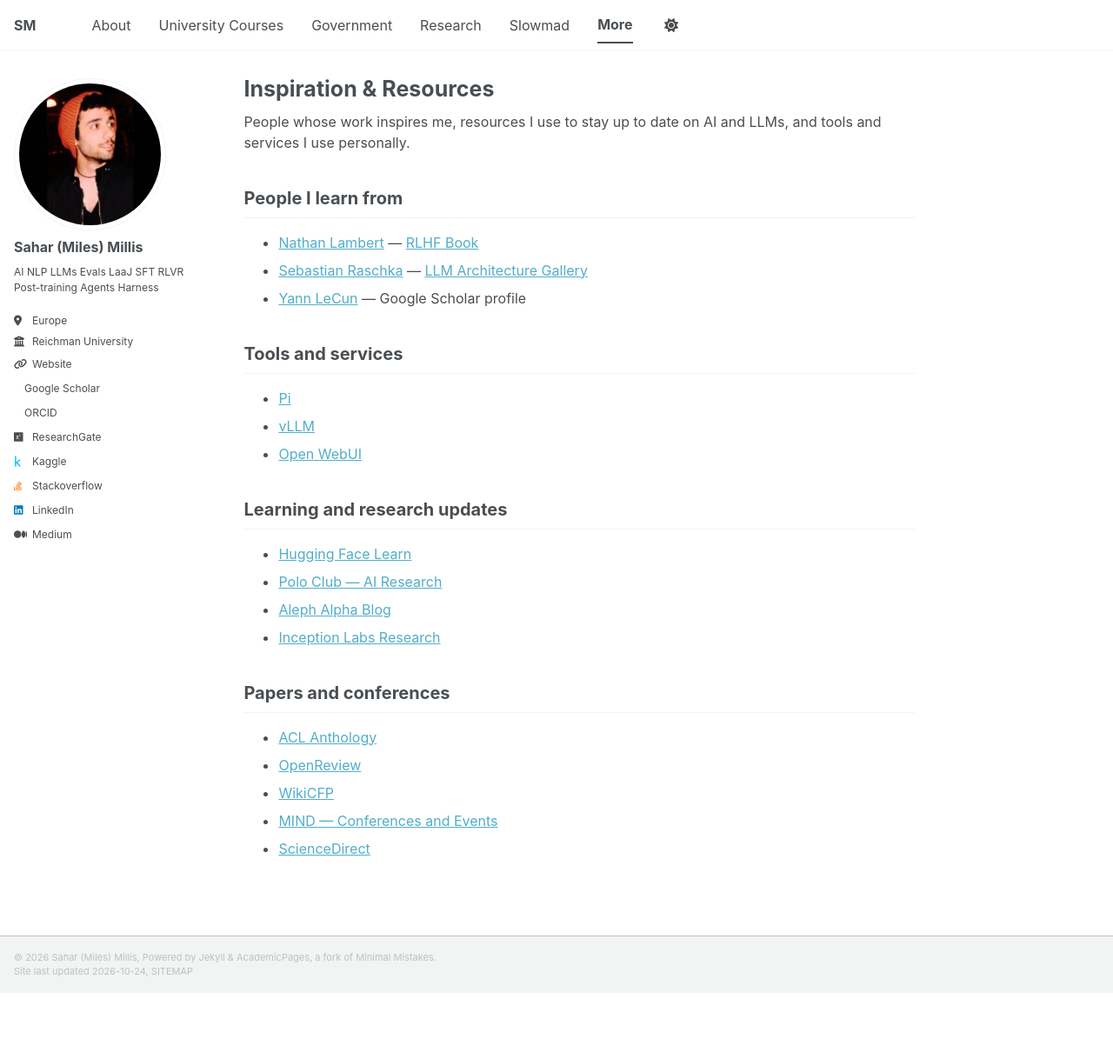
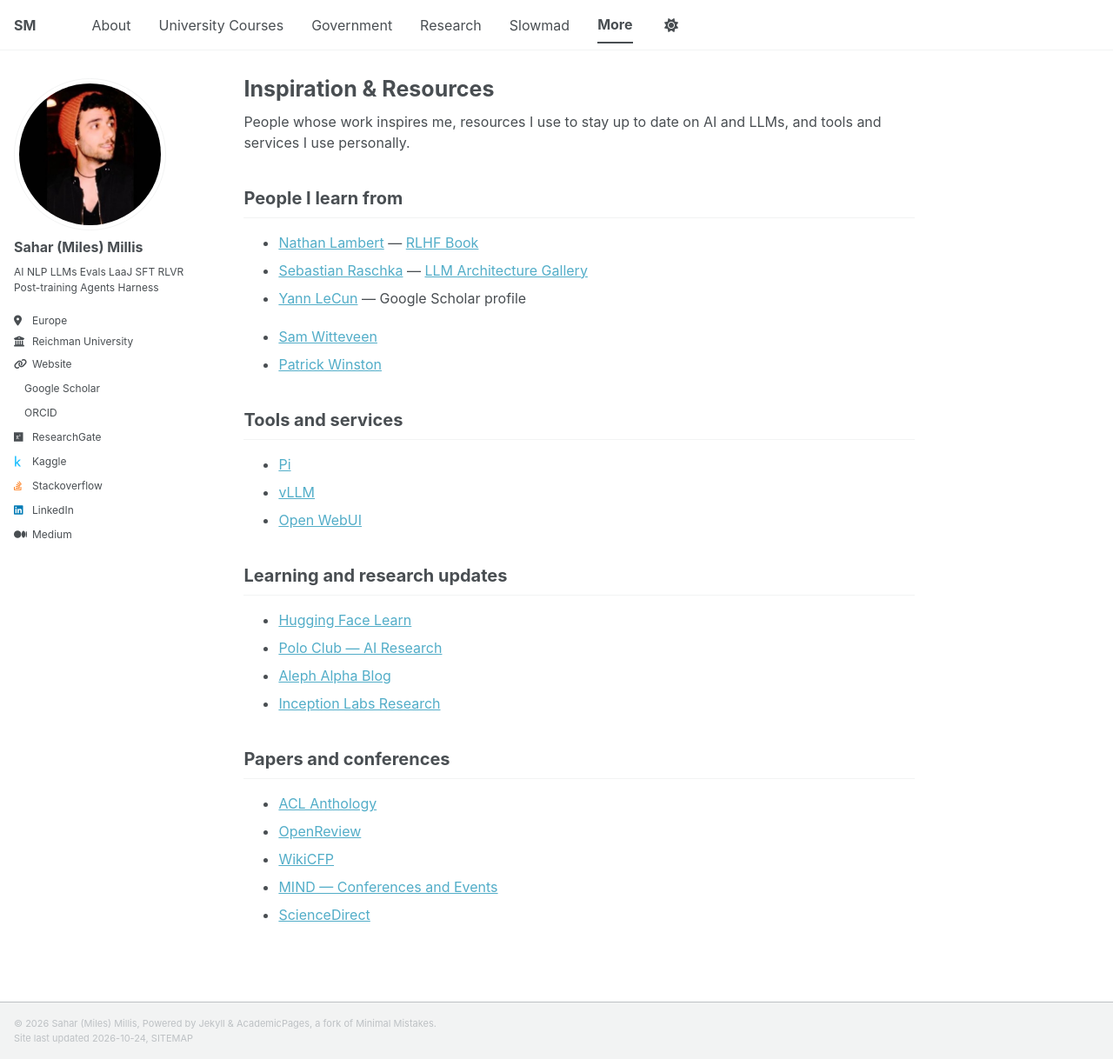
Before and after one commit to saharmilis/sahar.milis, a Jekyll site: the page built from _pages/inspiration.md, in a window 1280 px wide and 1218 px high. Shown: the whole window at 87% size. Built offline with Jekyll 4.4.1, drawn with Linux system fonts in a browser that asks for light colours; a style sheet for code colours, icons or effects is not loaded.

Commit message:
Add Sam Witteveen and Patrick Winston to people I learn from

```diff
--- a/_pages/inspiration.md
+++ b/_pages/inspiration.md
@@ -12,6 +12,9 @@
 - [Nathan Lambert](https://natolambert.com/) — [RLHF Book](https://rlhfbook.com/)
 - [Sebastian Raschka](https://sebastianraschka.com/) — [LLM Architecture Gallery](https://sebastianraschka.com/llm-architecture-gallery/#architecture-gallery)
 - [Yann LeCun](https://scholar.google.com/citations?user=WLN3QrAAAAAJ&hl=en) — Google Scholar profile
+
+- [Sam Witteveen](https://www.youtube.com/@samwitteveenai)
+- [Patrick Winston](https://en.wikipedia.org/wiki/Patrick_Winston)
 
 ## Tools and services
 
```
